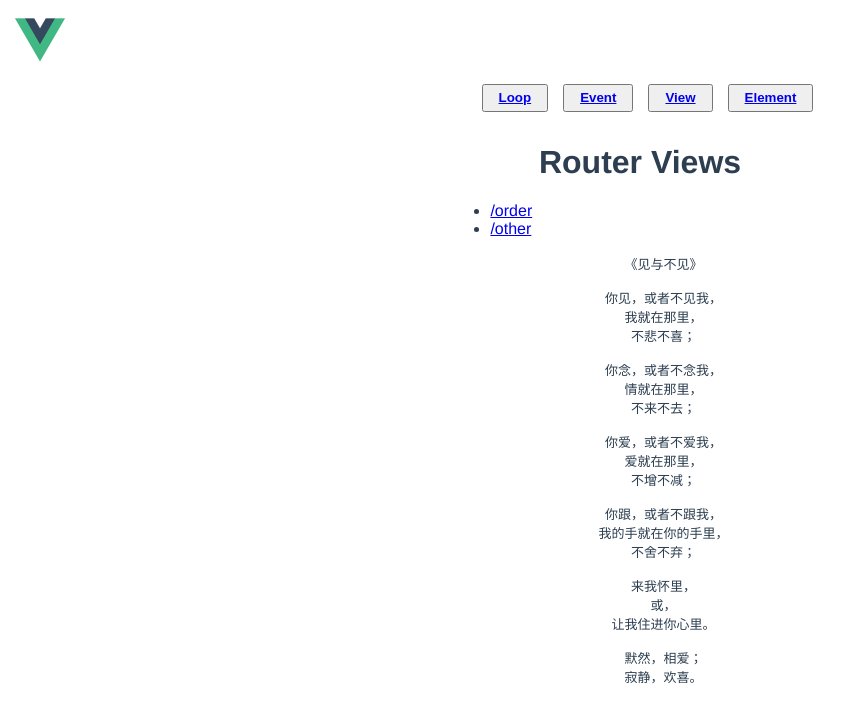
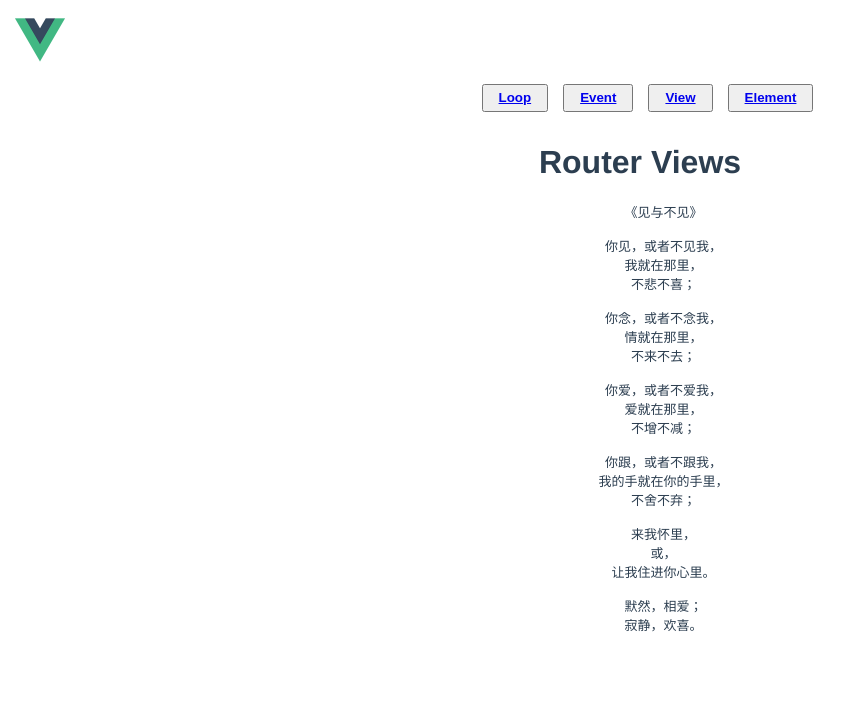
Before and after one commit to wenyumei/vueProject, a Vue app: page /view in a window 1280 px wide. Shown: the top 722 px of the page, without its empty margins (0-861 px from the left). Built offline with nearby package versions, Linux system fonts and the light colour scheme.

Commit message:
update:删除测试代码

```diff
--- a/src/components/element.vue
+++ b/src/components/element.vue
@@ -1,7 +1,7 @@
 <template>
   <el-container class="el-wrap">
     <!-- 侧边栏 -->
-    <el-aside style="width: 200px; background: rgb(238, 241, 246);">
+    <el-aside>
       <el-menu>
         <el-submenu index="1">
           <template slot="title"><i class="el-icon-message"></i>导航一</template>
@@ -126,7 +126,7 @@
   }
 </script>
 
-<style>
+<style scoped>
   .el-wrap {
     height: 500px;
     border: 1px solid #eee;
@@ -134,6 +134,8 @@
   }
 
   .el-aside {
+    width: 200px !important;
+    background: rgb(238, 241, 246);
     color: #333;
   }
 
--- a/src/components/event.vue
+++ b/src/components/event.vue
@@ -52,7 +52,7 @@
   }
 </script>
 
-<style>
+<style scoped>
   .event {
     margin-top: 50px;
   }
--- a/src/components/hello.vue
+++ b/src/components/hello.vue
@@ -5,7 +5,7 @@
       <div v-show="msg.length == 0">还没有数据哦~~</div>
     </div>
     <div>
-      <input type="text" placeholder="please input" v-model="msg" />
+      <input type="text" placeholder="please input" v-model="msg"/>
       <button @click="reverseString" :disabled="msg.length == 0">reverse</button>
       <button @click="cleanString" :disabled="msg.length == 0">clean</button>
     </div>
@@ -49,7 +49,7 @@ export default {
   }
 </script>
 
-<style>
+<style scoped>
   .string-wrap {
     width: 500px;
     margin: 0 auto;
@@ -58,6 +58,7 @@ export default {
     min-height: 30px;
     word-wrap: break-word;
   }
+
   .tips {
     width: 500px;
     margin: 0 auto;
--- a/src/components/view.vue
+++ b/src/components/view.vue
@@ -1,17 +1,6 @@
 <template>
   <div class="routerView">
     <h1>Router Views</h1>
-    <ul>
-      <li>
-        <router-link to="/order">/order</router-link>
-      </li>
-      <li>
-        <router-link to="/reverse">/other</router-link>
-      </li>
-    </ul>
-    <router-view class="view one"></router-view>
-    <router-view class="view two" name="a"></router-view>
-    <router-view class="view three" name="b"></router-view>
     <pre>
       《见与不见》
 
@@ -49,17 +38,9 @@
   }
 </script>
 
-<style>
+<style scoped>
   .routerView {
     width: 30%;
     margin: 50px auto;
   }
-
-  ul li, .view {
-    text-align: left;
-  }
-
-  .view {
-    text-indent: 50px;
-  }
 </style>
--- a/src/router/index.js
+++ b/src/router/index.js
@@ -5,10 +5,6 @@ import Loop from '@/components/loop'
 import Event from '@/components/event'
 import View from '@/components/view'
 import Element from '@/components/element'
-
-const One = {template: '<div>one</div>'}
-const Two = {template: '<div>two</div>'}
-const Three = {template: '<div>three</div>'}
 
 Vue.use(Router)
 
@@ -18,28 +14,7 @@ export default new Router({
     {path: '', component: Hello},
     {path: '/loop', component: Loop},
     {path: '/event', component: Event},
-    {
-      path: '/view',
-      component: View,
-      children: [
-        {
-          path: '/order',
-          components: {
-            default: One,
-            a: Two,
-            b: Three
-          }
-        },
-        {
-          path: '/reverse',
-          components: {
-            default: Three,
-            a: Two,
-            b: One
-          }
-        }
-      ]
-    },
+    {path: '/view', component: View},
     {path: '/element', component: Element}
   ]
 })
```
Also changed, not shown: src/components/loop.vue (+16 -7 lines), 1 other file (tests, documents, lock files or other folders). Lines whose indentation alone changed are shown as unchanged.
